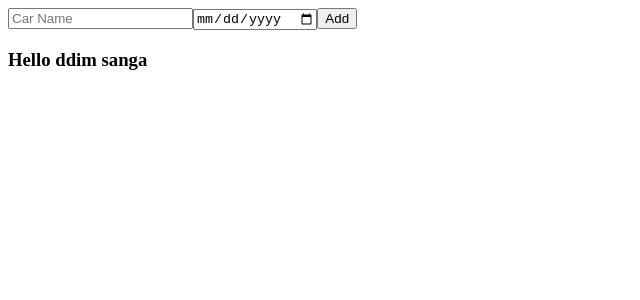
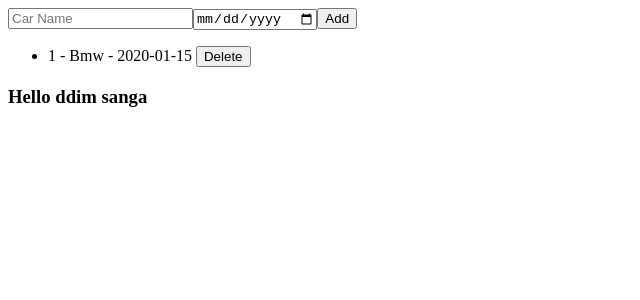
Before and after one commit to AbdulboisNigmatjonov17/first-angular-app, an Angular app: page / in a window 1280 px wide. Both pictures are taken after typing "2020-01-15" into the empty fields and a click on the button "Add". Shown: the top 300 px of the page, without its empty margins (0-640 px from the left). Built offline with nearby package versions, Linux system fonts and the light colour scheme.

Commit message:
fourth lesson

```diff
--- a/src/app/car-list/car-list.html
+++ b/src/app/car-list/car-list.html
@@ -14,3 +14,11 @@
     <input type="date" placeholder="Car Year" [(ngModel)]="carYear">
     <button (click)="onSubmit()">Add</button>
 </div>
+<ul>
+    @for(car of cars; track car.id) {
+        <li>
+            {{car.id}} - {{car.name}} - {{car.year}}
+            <button (click)="onDelete(car)">Delete</button>
+        </li>
+    }
+</ul>
--- a/src/app/car-list/car-list.ts
+++ b/src/app/car-list/car-list.ts
@@ -1,4 +1,4 @@
-import { Component } from '@angular/core';
+import { Component, OnInit } from '@angular/core';
 import { Car } from '../models/car';
 import { FormsModule } from '@angular/forms';
 
@@ -11,7 +11,7 @@ import { FormsModule } from '@angular/forms';
 // one way data binding
 // two way data binding
 
-export class CarList {
+export class CarList implements OnInit {
   carName: string = 'Bmw'
   carYear: Date = new Date()
 
@@ -19,6 +19,10 @@ export class CarList {
     { id: 1, name: 'Bmw', year: new Date() },
   ]
 
+  ngOnInit(): void {
+    const savedCars = localStorage.getItem('cars')
+    savedCars?this.cars = JSON.parse(savedCars): this.cars = []
+  }
   onSubmit() {
     if (this.carName.length != 0 && this.carYear) {
       const newCar: Car = {
@@ -29,8 +33,11 @@ export class CarList {
       this.cars.push(newCar)
       this.carName = ''
       this.carYear = new Date()
-      console.log(this.cars);
-
+      localStorage.setItem('cars', JSON.stringify(this.cars))
     }
   }
+  onDelete(car: Car) {
+    this.cars = this.cars.filter(c => c.id != car.id)
+    localStorage.setItem('cars', JSON.stringify(this.cars))
+  }
 }
```
